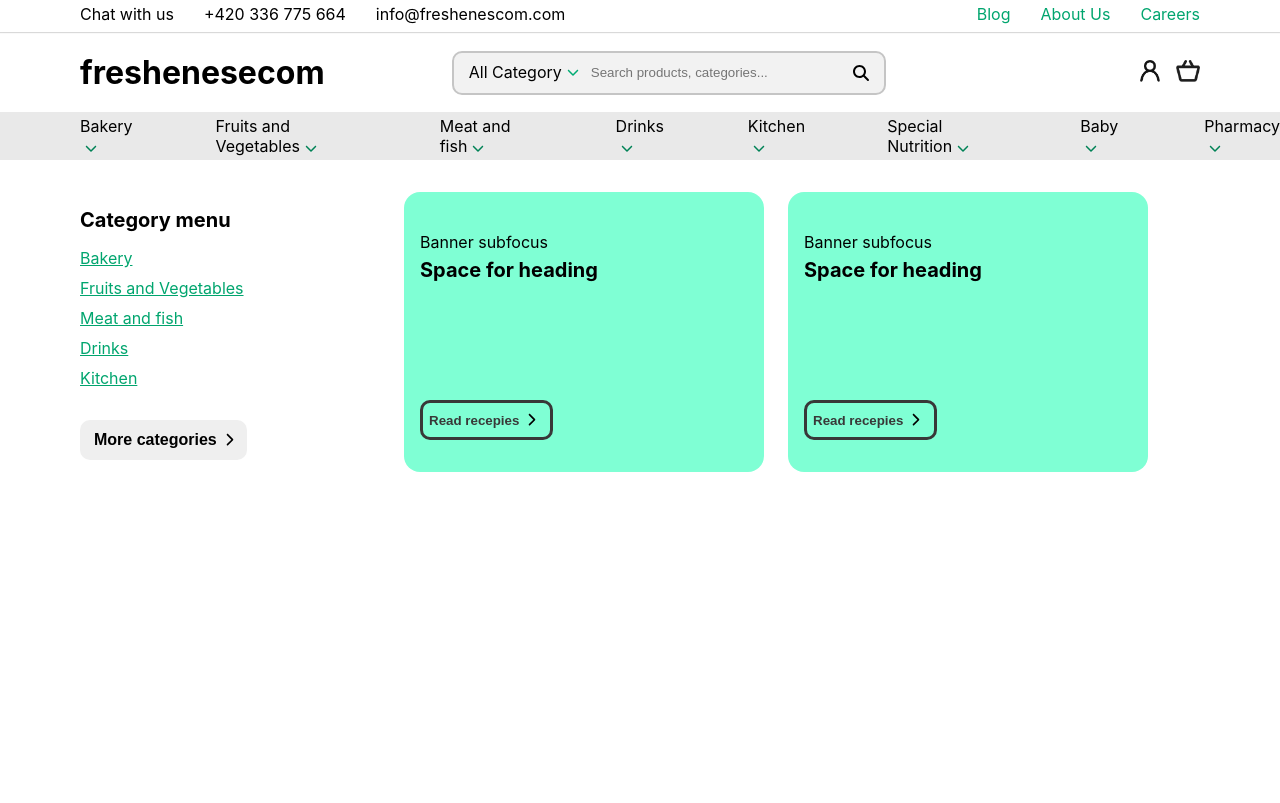
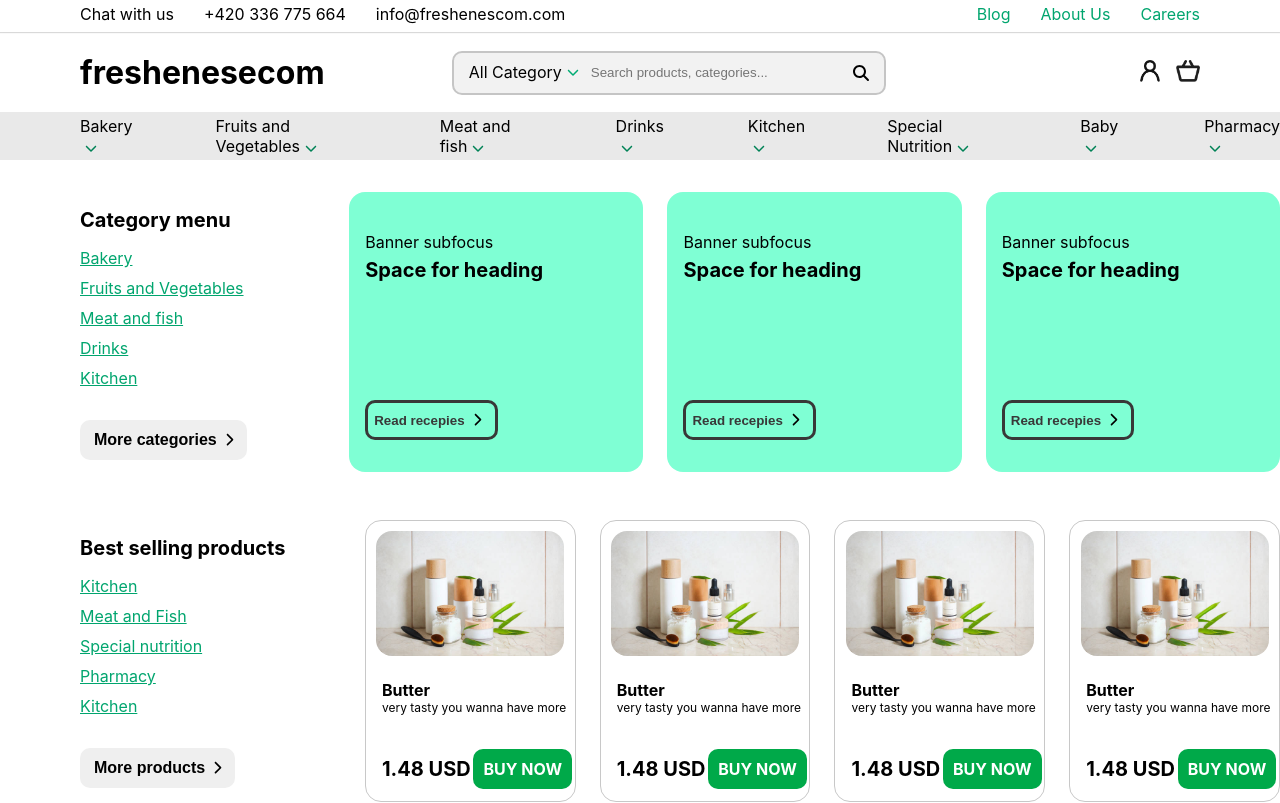
Before and after one commit to doal116/e-commerce-react-website, a React (Create React App) app: page / in a window 1280 px wide. Shown: the top 803 px of the page. Built offline with nearby package versions, Linux system fonts and the light colour scheme.

Commit message:
feat: farmers & best selling section

```diff
--- a/src/components/bestSelling/bestSelling.css
+++ b/src/components/bestSelling/bestSelling.css
@@ -12,30 +12,30 @@
 .categories > a {
     color: rgb(0, 165, 110);
 }
-.CategorySec{
+.CommonOptionSec{
     width: 300px;
     height: 280px;
     margin-left: 80px;
 }
-.CategorySec > .title{
+.CommonOptionSec > .title{
     margin: 16px 0px 16px 0px;
 }
-.CategorySec > .title > span{
+.CommonOptionSec > .title > span{
     font-weight: bold;
     font-size: 20px;
 }
-.CategorySec > button{
+.CommonOptionSec > button{
     border: none;
     height: 40px;
     border-radius: 10px;
     margin-top: 32px;
 }
-.CategorySec > button > span{
+.CommonOptionSec > button > span{
     font-size:16px;
     font-weight: bold;
     margin-left:8px;
 }
-.CategorySec > button> .icon{
+.CommonOptionSec > button> .icon{
     margin:0px 8px 0px 8px;
 }
 
@@ -77,3 +77,68 @@
     font-weight: bold;
     font-size: 20px;
 }
+
+.BestSellingProducts{
+    margin-top: 48px;
+    display: flex;
+    column-gap: 24px;
+}
+.ProductSect{
+    border: 1px solid rgb(200, 200, 200);
+    border-radius: 16px;
+    display: grid;
+    height: 280px;
+    width: 240px;
+    background-color: transparent;
+    grid-template-rows: auto auto auto;
+}
+.ProductSect > img{
+    width: 90%;
+    border-radius:16px;
+    display: block;
+    margin: 10px auto 0px auto;
+}
+
+.ProductSect > .titleDescription{
+    margin: 0px 0px 0px 16px;
+    display: flex;
+    flex-direction: column;
+}
+.ProductSect > .titleDescription > .productTitle {
+    font-weight: bold;
+    font-size: 16px;
+}
+.ProductSect > .titleDescription > .productDescrip {
+    font-size: 12px;
+}
+
+.ProductSect > .buyingSection {
+    display: grid;
+    grid-template-columns: auto auto;
+}
+.ProductSect > .buyingSection >.price{
+    margin: 0px 0px 0px 16px;
+    align-self: center;
+
+}
+.ProductSect > .buyingSection >.price>span{
+    font-weight: bold;
+    font-size: 20px;
+}
+.ProductSect > .buyingSection >.btn-buy{
+    width: fit-content;
+    height: fit-content;
+    padding:10px;
+    color: white;
+    font-weight: bold;
+    border-radius: 10px;
+    margin: 0px 0px 0px 0px;
+    border-color: rgb(0, 92, 61);
+    background-color: rgb(0, 169, 73);
+    align-self: center;
+}
+
+.BestFromFarmers {
+    margin-top: 48px;
+    display: flex;
+}
--- a/src/components/bestSelling/bestSelling.js
+++ b/src/components/bestSelling/bestSelling.js
@@ -1,7 +1,26 @@
 import './bestSelling.css';
+import productIm from './naturalProduct.jpg'
 import { FontAwesomeIcon } from "@fortawesome/react-fontawesome";
 import { faChevronRight } from "@fortawesome/free-solid-svg-icons";
 import React from "react";
+const CommonOptionSec = ({ nameOfSecion, categories, buttonMoreInfo }) => {
+    return (
+        <div className="CommonOptionSec">
+            <div className='title'>
+                <span>{nameOfSecion}</span>
+            </div>
+            <div className="categories">
+                {
+                    categories.map(elem => <a href={`www.google.com`}>{elem}</a>)
+                }
+            </div>
+            <button>
+                <span>{buttonMoreInfo}</span>
+                <FontAwesomeIcon className='icon' icon={faChevronRight} />
+            </button>
+        </div>
+    )
+}
 const BannerSubFocus = ({ banner }) => {
     return (
         banner.map(elem =>
@@ -21,37 +40,49 @@ const BannerSubFocus = ({ banner }) => {
 const CategoryMenu = ({ categories }) => {
     return (
         <div className="CategoryMenu">
-            <div className="CategorySec">
-                <div className='title'>
-                    <span>Category menu</span>
-                </div>
-
-                <div className="categories">
-                    {
-                        categories.map(elem => <a href={`www.google.com`}>{elem}</a>)
-                    }
-                </div>
-                <button>
-                    <span>More categories</span>
-                    <FontAwesomeIcon className='icon' icon={faChevronRight} />
-                </button>
-            </div>
-            <BannerSubFocus banner={[{ subText: "Banner subfocus", heading: "Space for heading", path: "/receipies" }, { subText: "Banner subfocus", heading: "Space for heading", path: "/receipies" }]} />
+            <CommonOptionSec categories={categories} nameOfSecion={"Category menu"} buttonMoreInfo={"More categories"} />
+            <BannerSubFocus banner={[{ subText: "Banner subfocus", heading: "Space for heading", path: "/receipies" },
+            { subText: "Banner subfocus", heading: "Space for heading", path: "/receipies" },
+            { subText: "Banner subfocus", heading: "Space for heading", path: "/receipies" }]} />
         </div>
 
     );
 }
-const BestSellingProducts = () => {
+const ProductBestSellingSection = ({ product }) => {
+    return (
+        product.map(elem => <div className='ProductSect'>
+            <img src={productIm} alt={"product from mother nature"} />
+            <div className='titleDescription'>
+                <span className='productTitle'>{elem.title}</span>
+                <span className='productDescrip'>{elem.description}</span>
+            </div>
+            <div className='buyingSection'>
+                <div className='price'>
+                    <span>{elem.price} USD</span>
+                </div>
+                <div className='btn-buy'><span>BUY NOW</span></div>
+            </div>
+        </div>
+        )
+    )
+}
+const BestSellingProducts = ({ categories }) => {
     return (
         <div className="BestSellingProducts">
-
+            <CommonOptionSec categories={categories} nameOfSecion={"Best selling products"} buttonMoreInfo={"More products"} />
+            <ProductBestSellingSection
+                product={[{ title: "Butter", description: "very tasty you wanna have more", price: 1.48 },
+                { title: "Butter", description: "very tasty you wanna have more", price: 1.48 },
+                { title: "Butter", description: "very tasty you wanna have more", price: 1.48 },
+                { title: "Butter", description: "very tasty you wanna have more", price: 1.48 }]}
+            />
         </div>
     );
 }
-const BestFromFarmers = () => {
+const BestFromFarmers = ({categories}) => {
     return (
         <div className="BestFromFarmers">
-
+            <CommonOptionSec categories={categories} nameOfSecion={"Best from Farmers"} buttonMoreInfo={"More products"} />
         </div>
     );
 }
@@ -76,8 +107,12 @@ class BestSelling extends React.Component {
                 <CategoryMenu
                     categories={["Bakery", "Fruits and Vegetables",
                         "Meat and fish", "Drinks", "Kitchen"]} />
-                <BestSellingProducts />
-                <BestFromFarmers />
+                <BestSellingProducts
+                    categories={["Kitchen", "Meat and Fish",
+                        "Special nutrition", "Pharmacy", "Kitchen"]} />
+                <BestFromFarmers
+                    categories={["Carrots", "Tommatoes",
+                        "Potatoes", "Chicken", "Pork"]} />
                 <Testimonials />
                 <SectionHeadlines />
             </div>
```
Also changed, not shown: src/components/bestSelling/naturalProduct.jpg (added), 1 other file (tests, documents, lock files or other folders).
